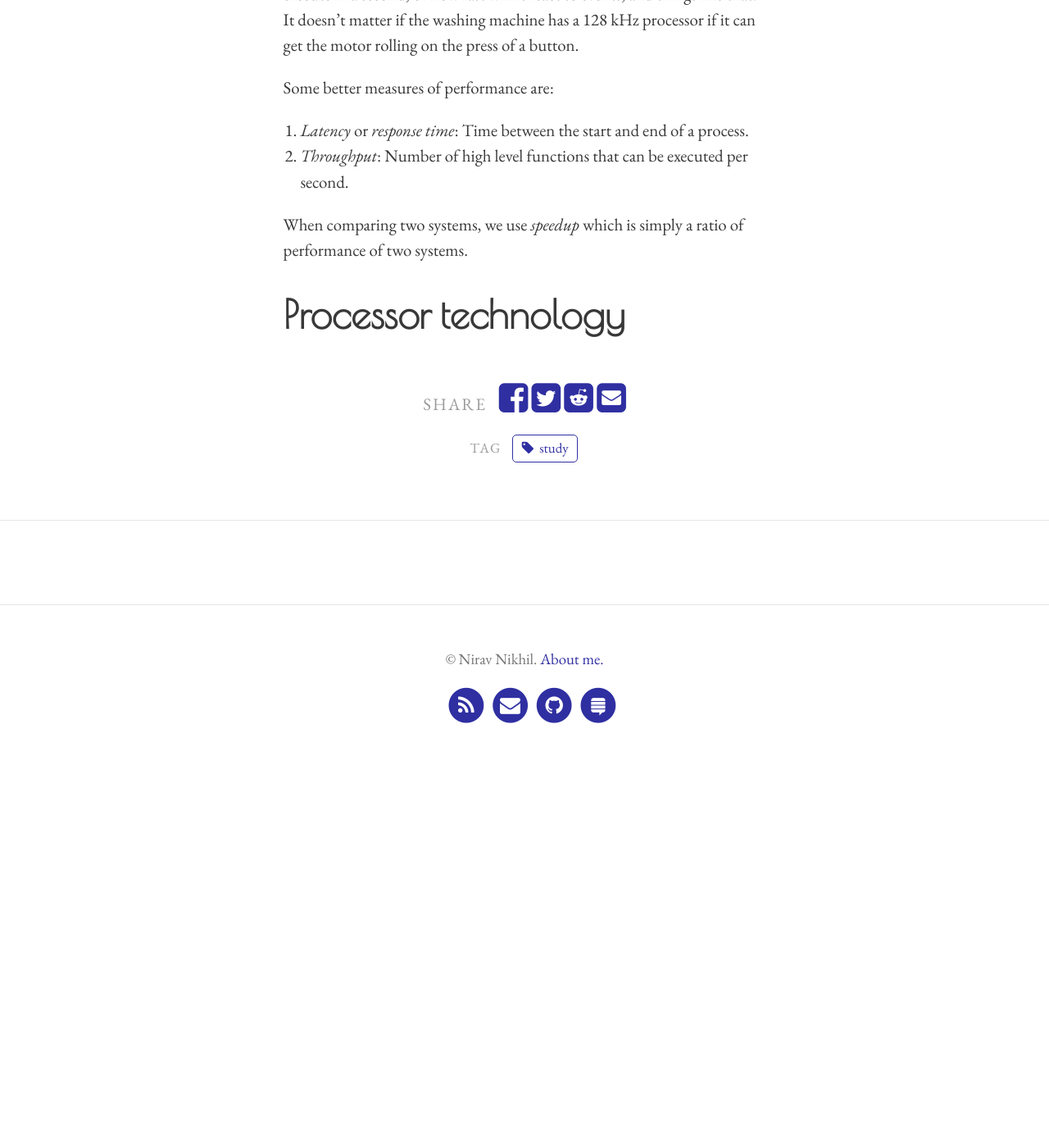
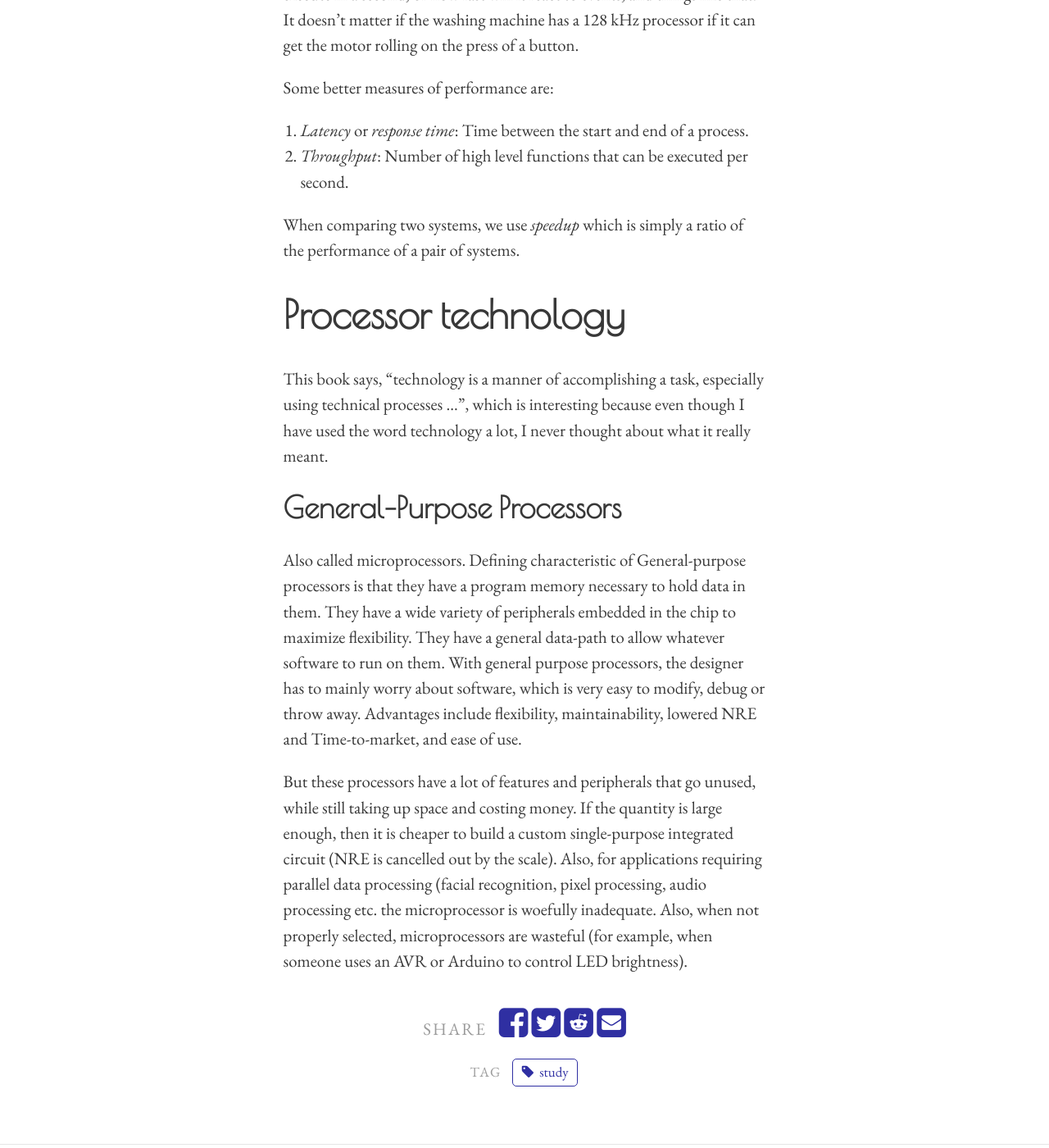
Before and after one commit to niravcodes/niravcodes.github.io, a Jekyll site: the page built from _posts/2019-08-08-studying-embedded-system-design-for-assessment.md, in a window 1280 px wide and 1400 px high, scrolled down 5981 px. Shown: the whole window at 82% size. Built offline with Jekyll 4.4.1, drawn with Linux system fonts in a browser that asks for light colours; comment, search, counter and statistics services are not loaded; before the commit the page ends 6937 px from its top, so only the background shows below that.

Commit message:
Update from Forestry.io nirav Nikhil updated _posts/2019-08-08-studying-embedded-system-design-for-assessment.md

```diff
--- a/_posts/2019-08-08-studying-embedded-system-design-for-assessment.md
+++ b/_posts/2019-08-08-studying-embedded-system-design-for-assessment.md
@@ -89,6 +89,14 @@ Some better measures of performance are:
 1. _Latency_ or _response time_: Time between the start and end of a process.
 2. _Throughput_: Number of high level functions that can be executed per second.
 
-When comparing two systems, we use _speedup_ which is simply a ratio of performance of two systems.
+When comparing two systems, we use _speedup_ which is simply a ratio of the performance of a pair of systems.
 
 # Processor technology
+
+This book says, "technology is a manner of accomplishing a task, especially using technical processes ...", which is interesting because even though I have used the word technology a lot, I never thought about what it really meant.
+
+## General-Purpose Processors
+
+Also called microprocessors. Defining characteristic of General-purpose processors is that they have a program memory necessary to hold data in them. They have a wide variety of peripherals embedded in the chip to maximize flexibility. They have a general data-path to allow whatever software to run on them. With general purpose processors, the designer has to mainly worry about software, which is very easy to modify, debug or throw away. Advantages include flexibility, maintainability, lowered NRE and Time-to-market, and ease of use.
+
+But these processors have a lot of features and peripherals that go unused, while still taking up space and costing money. If the quantity is large enough, then it is cheaper to build a custom single-purpose integrated circuit (NRE is cancelled out by the scale). Also, for applications requiring parallel data processing (facial recognition, pixel processing, audio processing etc. the microprocessor is woefully inadequate. Also, when not properly selected, microprocessors are wasteful (for example, when someone uses an AVR or Arduino to control LED brightness).
```
